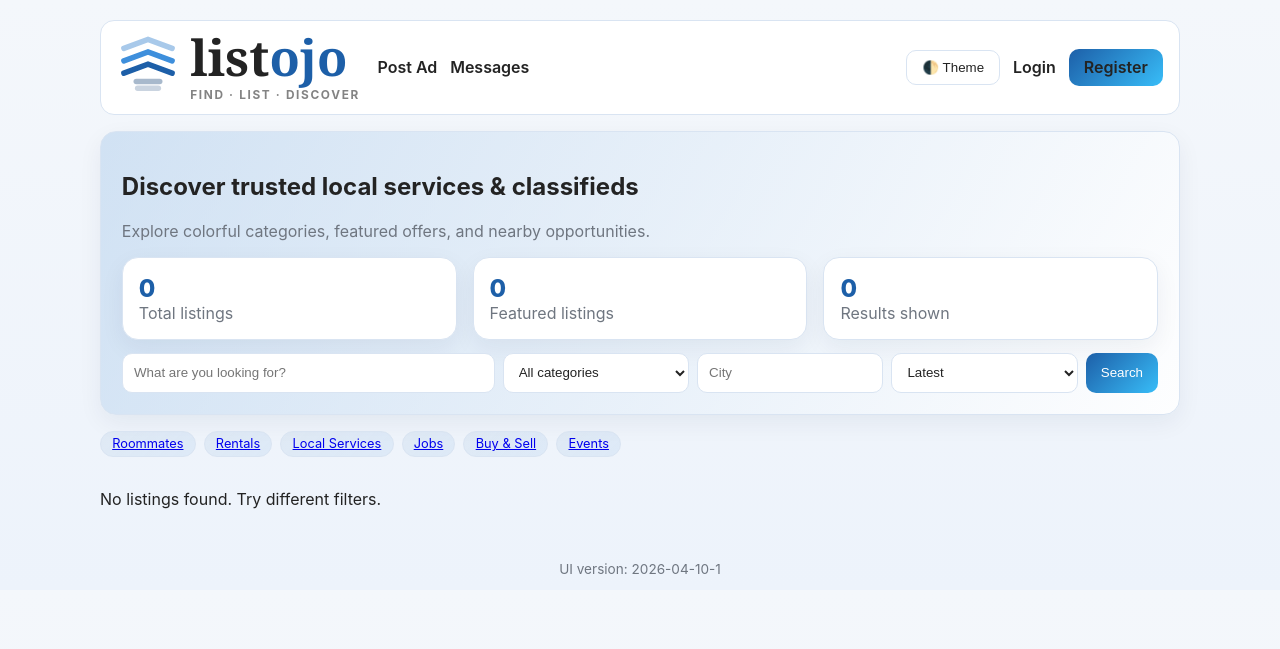
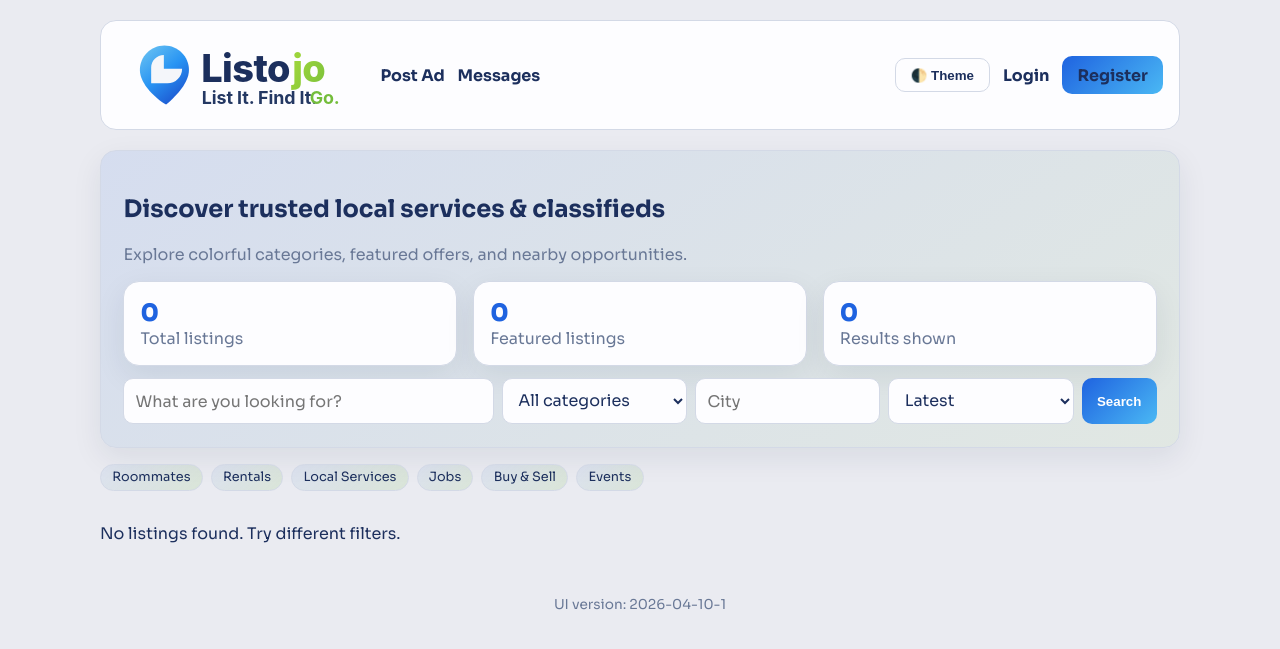
Before and after one commit to saichand003/listojo, a Django app: page / in a window 1280 px wide. Shown: the top 649 px of the page. Run offline with Django 5.2, Linux system fonts and the light colour scheme; data that the repository does not hold is empty.

Commit message:
Adjust logo lockup spacing and pin glyph proportions

```diff
--- a/static/styles.css
+++ b/static/styles.css
@@ -1,70 +1,65 @@
+@import url('https://fonts.googleapis.com/css2?family=Sora:wght@400;600;700;800&display=swap');
+
 :root {
-  --bg: linear-gradient(180deg, #f4f7fb 0%, #edf3fb 100%);
-  --surface: #ffffff;
-  --text: #232323;
-  --muted: #6f7680;
-  --primary: #1d5fa8;
-  --primary-2: #38bdf8;
-  --accent: #a8c9ea;
-  --border: #d9e4f2;
+  --bg: #eaebf1;
+  --surface: #fdfdff;
+  --text: #1c2f5d;
+  --muted: #697896;
+  --primary: #1f63e0;
+  --primary-2: #4ab8f4;
+  --accent: #74bd3b;
+  --border: #d3d9e6;
 }
 
 :root.dark {
-  --bg: linear-gradient(180deg, #111827 0%, #0b1220 100%);
-  --surface: #131c2f;
-  --text: #f3f4f6;
-  --muted: #94a3b8;
-  --primary: #22d3ee;
-  --primary-2: #38bdf8;
-  --accent: #1d5fa8;
-  --border: #273450;
+  --bg: #0f172a;
+  --surface: #14213c;
+  --text: #f8fafc;
+  --muted: #c5cedf;
+  --primary: #4aa2ff;
+  --primary-2: #4ab8f4;
+  --accent: #1c2430;
+  --border: #263454;
 }
 
 * { box-sizing: border-box; }
-body { font-family: Inter, Arial, sans-serif; background: var(--bg); color: var(--text); margin: 0; }
+body { font-family: 'Sora', Inter, Arial, sans-serif; background: var(--bg); color: var(--text); margin: 0; }
 .container { max-width: 1120px; margin: 0 auto; padding: 1.25rem; }
 .navbar {
-  display:flex; align-items:center; justify-content:space-between; gap:1rem; margin-bottom:1rem;
-  background: var(--surface); border:1px solid var(--border); padding:.75rem 1rem; border-radius:14px;
+  display:flex; align-items:center; justify-content:space-between; gap:1rem; margin-bottom:1.25rem;
+  background: var(--surface); border:1px solid var(--border); padding:.95rem 1rem; border-radius:16px;
 }
-.nav-left { display:flex; align-items:center; gap:1.1rem; flex-wrap:wrap; }
-.brand { display:flex; align-items:center; gap:.7rem; text-decoration:none; }
-.logo-mark { height: 62px; width: auto; display:block; }
-.wordmark-wrap { display:flex; flex-direction:column; line-height:1; }
-.wordmark { font-family: Georgia, 'Times New Roman', serif; font-size: 3.1rem; font-weight: 700; }
-.wordmark-dark { color:#232323; }
-.wordmark-blue { color:#1d5fa8; }
-.tagline { margin-top:.45rem; font-size:.74rem; letter-spacing:.14em; color:#838383; font-weight:700; }
-.dark .wordmark-dark { color:#e5e7eb; }
-.dark .tagline { color:#cbd5e1; }
+.nav-left { display:flex; align-items:center; gap:.6rem; flex-wrap:wrap; }
+.brand { display:flex; align-items:center; text-decoration:none; padding-right:.2rem; }
+.brand-logo { height: 78px; width: auto; display:block; }
 
 .primary-links, .nav-links { display:flex; gap:.8rem; flex-wrap:wrap; align-items:center; }
-.primary-links a, .nav-links a { text-decoration:none; color:var(--text); font-weight:600; }
+.primary-links a, .nav-links a { text-decoration:none; color:var(--text); font-weight:700; }
+.primary-links a:hover, .nav-links a:hover { color: var(--accent); }
 .button, button {
   background: linear-gradient(135deg, var(--primary), var(--primary-2));
-  color:white; border:none; border-radius:10px; padding:.55rem .95rem; cursor:pointer;
+  color:white; border:none; border-radius:10px; padding:.55rem .95rem; cursor:pointer; font-weight:700;
 }
 .button.secondary { background: transparent; color: var(--text); border:1px solid var(--border); }
-.card { background: var(--surface); border:1px solid var(--border); border-radius:16px; padding:1rem; box-shadow:0 8px 24px rgba(20,38,68,.06); }
-.hero { padding:1.3rem; margin-bottom:1rem; background: linear-gradient(120deg, rgba(168,201,234,.45), rgba(255,255,255,.9)); }
+.card { background: var(--surface); border:1px solid var(--border); border-radius:16px; padding:1rem; box-shadow:0 10px 30px rgba(16,32,68,.08); }
+.hero { padding:1.4rem; margin-bottom:1rem; background: linear-gradient(145deg, rgba(31,99,224,.10), rgba(116,189,59,.08)); }
 .grid { display:grid; gap:1rem; }
 .grid-3 { grid-template-columns: repeat(auto-fit, minmax(170px, 1fr)); }
 .grid-listings { grid-template-columns: repeat(auto-fit, minmax(280px, 1fr)); }
 .kpi { font-size:1.5rem; font-weight:800; color: var(--primary); }
 .muted { color: var(--muted); }
 .chips { display:flex; gap:.5rem; flex-wrap:wrap; }
-.chip { border:1px solid var(--border); background: linear-gradient(135deg, rgba(29,95,168,.07), rgba(62,143,220,.1)); border-radius:999px; padding:.3rem .7rem; font-size:.8rem; }
+.chip { border:1px solid var(--border); background: linear-gradient(135deg, rgba(31,99,224,.07), rgba(116,189,59,.14)); border-radius:999px; padding:.3rem .7rem; font-size:.8rem; color:var(--text); text-decoration:none; }
 .filters { display:grid; grid-template-columns:2fr 1fr 1fr 1fr auto; gap:.5rem; margin-top:.8rem; }
-input, select, textarea { width:100%; padding:.65rem .7rem; border-radius:10px; border:1px solid var(--border); background:var(--surface); color:var(--text); }
-.listing-thumb { width:100%; height:170px; object-fit:cover; border-radius:12px; border:1px solid var(--border); background: linear-gradient(120deg, #dbe9f8, #f0f4fa); }
+input, select, textarea { width:100%; padding:.65rem .7rem; border-radius:10px; border:1px solid var(--border); background:var(--surface); color:var(--text); font: inherit; }
+.listing-thumb { width:100%; height:170px; object-fit:cover; border-radius:12px; border:1px solid var(--border); background: linear-gradient(145deg, rgba(21,122,255,.22), rgba(46,175,255,.14)); }
 .price { font-size:1.15rem; font-weight:800; color: var(--primary); }
 .row { display:flex; justify-content:space-between; align-items:center; gap:.5rem; }
 .messages { list-style:none; padding:0; }
-.messages li { background: linear-gradient(130deg, #e8f3ff, #edf5ff); color:#1d4f8e; padding:.65rem .75rem; border-radius:10px; margin:.5rem 0; }
+.messages li { background: linear-gradient(130deg, #e7f1ff, #f1f7ff); color:#1358c7; padding:.65rem .75rem; border-radius:10px; margin:.5rem 0; border:1px solid #cfe1ff; }
 footer { text-align:center; padding-bottom:.8rem; }
+
 @media (max-width: 860px) {
   .filters { grid-template-columns: 1fr; }
-  .logo-mark { height: 48px; }
-  .wordmark { font-size: 2rem; }
-  .tagline { margin-top: .32rem; font-size: .62rem; letter-spacing: .1em; }
-  }
+  .brand-logo { height: 52px; }
+}
--- a/templates/base.html
+++ b/templates/base.html
@@ -12,11 +12,7 @@
     <nav class="navbar">
         <div class="nav-left">
             <a class="brand" href="{% url 'listing_list' %}">
-                <img src="{% static 'mark.svg' %}?v={{ UI_ASSET_VERSION }}" alt="Listojo mark" class="logo-mark">
-                <span class="wordmark-wrap">
-                    <span class="wordmark"><span class="wordmark-dark">list</span><span class="wordmark-blue">ojo</span></span>
-                    <span class="tagline">FIND · LIST · DISCOVER</span>
-                </span>
+                <img src="{% static 'logo.svg' %}?v={{ UI_ASSET_VERSION }}" alt="Listojo" class="brand-logo">
             </a>
             <div class="primary-links">
                 <a href="{% url 'create_listing' %}">Post Ad</a>
```
Also changed, not shown: static/logo.svg, static/mark.svg.
